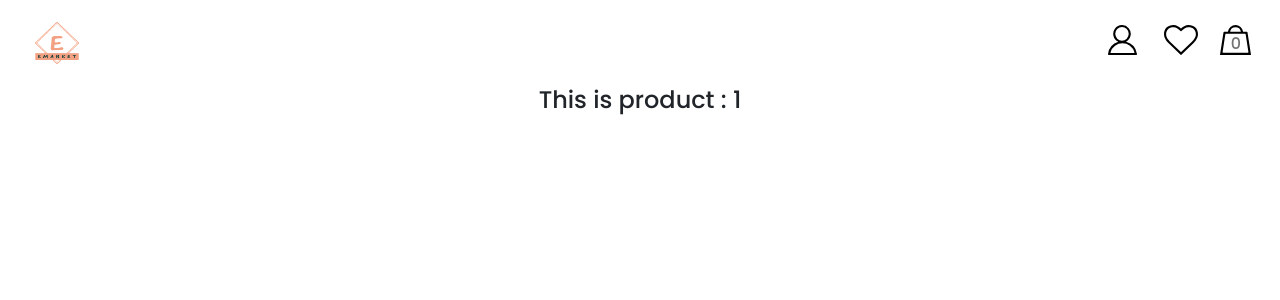
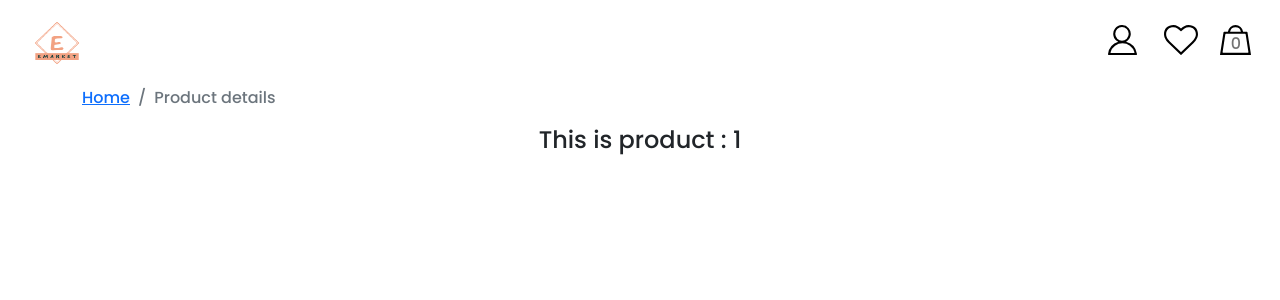
Before and after one commit to dmr-911/eMarket-ecommerce-client, a React (Create React App) app: page /product_details/1 in a window 1280 px wide. Shown: the top 300 px of the page. Built offline with nearby package versions, Linux system fonts and the light colour scheme; no server answers.

Commit message:
breadcrumb added to the products page product details page

```diff
--- a/src/Pages/Home/Products/Products.js
+++ b/src/Pages/Home/Products/Products.js
@@ -1,5 +1,6 @@
 import React from 'react';
-import { Row } from 'react-bootstrap';
+import { Breadcrumb, Container, Row } from 'react-bootstrap';
+import { Link } from 'react-router-dom';
 import useAuth from '../../../hooks/useAuth';
 import Product from '../Product/Product';
 import './Products.css';
@@ -8,6 +9,11 @@ const Products = () => {
     const {products} = useAuth();
     return (
         <div>
+            <Container>
+            <Breadcrumb>
+            <Breadcrumb.Item>Home</Breadcrumb.Item>
+            </Breadcrumb>
+            </Container>
             <Row xs={1} md={4} className="g-3 my-3">
                 {
                     products.map(product => <Product
--- a/src/Pages/ProductDetails/ProductDetails.js
+++ b/src/Pages/ProductDetails/ProductDetails.js
@@ -1,11 +1,22 @@
 import React from 'react';
-import { useParams } from 'react-router-dom';
+import { Breadcrumb, Container } from 'react-bootstrap';
+import { useNavigate, useParams, Link } from 'react-router-dom';
 import './ProductDetails.css';
 
 const ProductDetails = () => {
     const {key} = useParams();
+    const navigate = useNavigate();
+    const handleClick = () =>{
+        navigate('/');
+    }
     return (
         <div>
+            <Container>
+            <Breadcrumb>
+            <Breadcrumb.Item onClick={handleClick}>Home</Breadcrumb.Item>
+            <Breadcrumb.Item active>Product details</Breadcrumb.Item>
+            </Breadcrumb>
+            </Container>
             <h4>This is product : {key}</h4>
         </div>
     );
```
